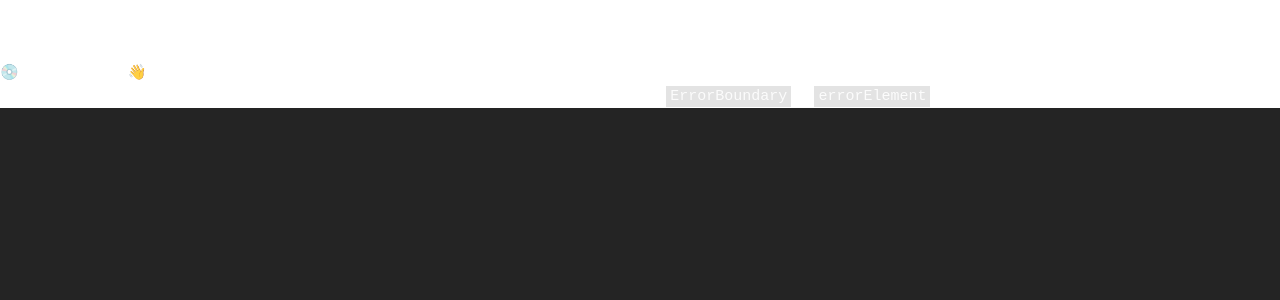
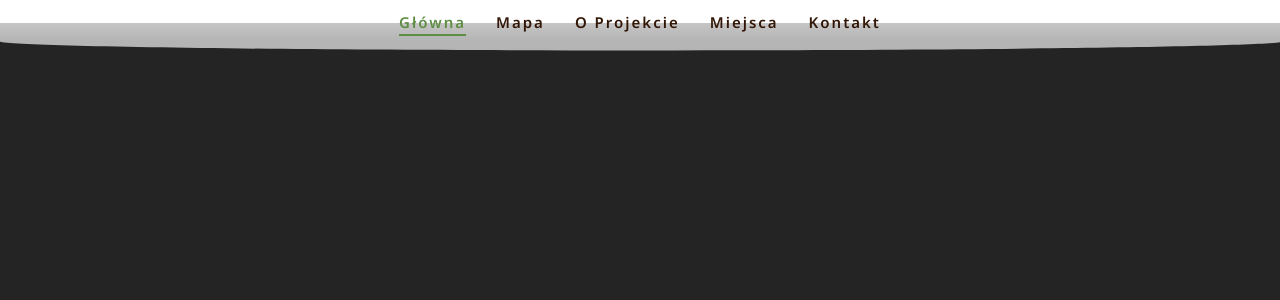
Before and after one commit to MacJ13/linia-otw-maps, a React (Vite) app: page /map in a window 1280 px wide. Before the commit this address had no page. Shown: the top 300 px of the page. Built offline with nearby package versions, Linux system fonts and the light colour scheme.

Commit message:
Create and add Map to Router

```diff
--- /dev/null
+++ b/src/pages/map/index.tsx
@@ -0,0 +1,5 @@
+const Map = () => {
+  return <div>Map</div>;
+};
+
+export default Map;
--- a/src/router/Router.tsx
+++ b/src/router/Router.tsx
@@ -1,5 +1,6 @@
 import { RouterProvider, createBrowserRouter } from "react-router-dom";
 import Home from "../pages/home";
+import Map from "../pages/map";
 import App from "../App";
 
 const routerConfig = createBrowserRouter([
@@ -11,6 +12,10 @@ const routerConfig = createBrowserRouter([
         element: <Home />,
         index: true,
       },
+      {
+        path: "map",
+        element: <Map />,
+      },
     ],
   },
 ]);
```
